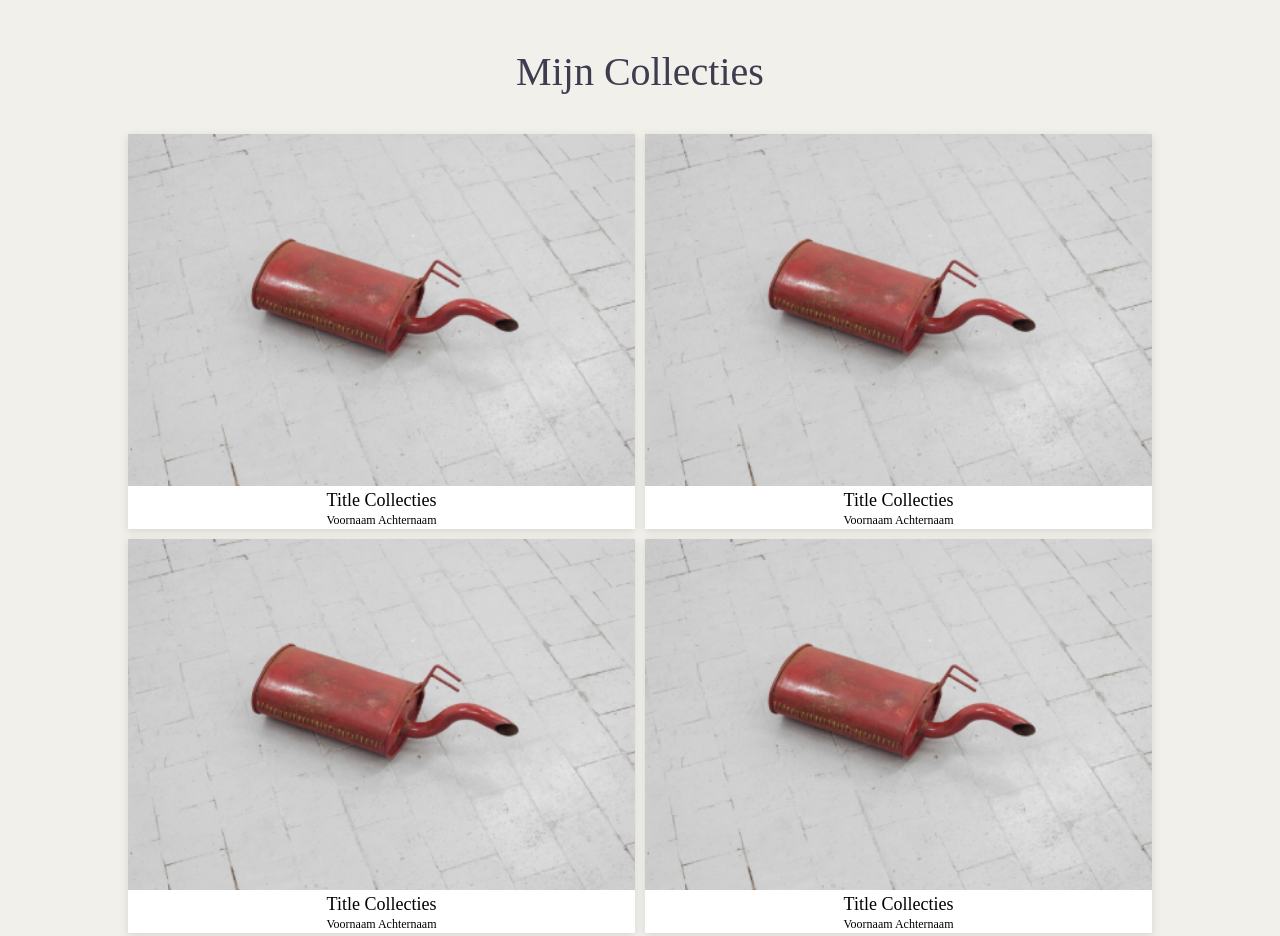
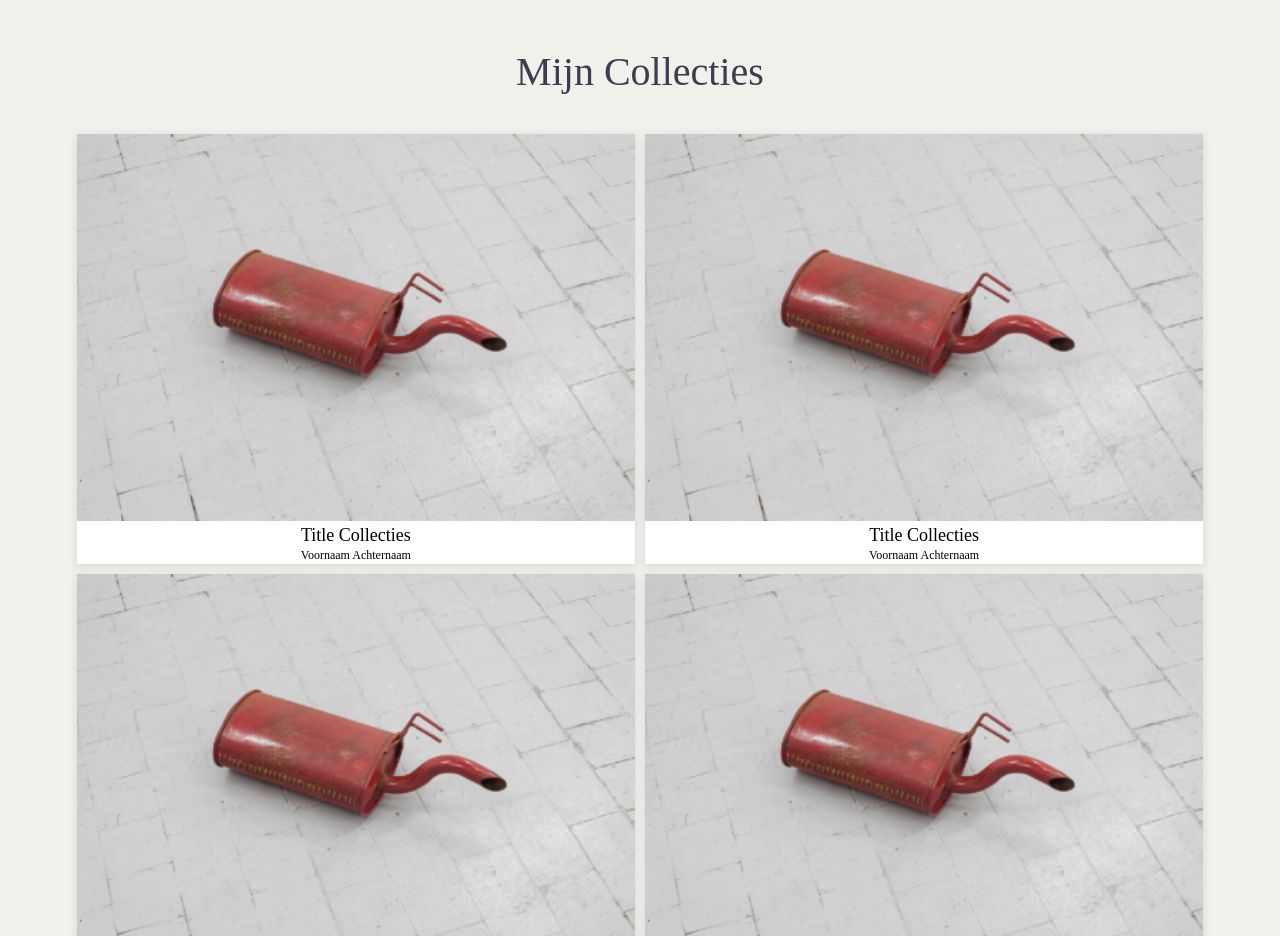
Before and after one commit to EHB-MCT/full-projects-3-art-science, a plain HTML site: page pages/profile.html in a window 1280 px wide. Shown: the part 940-1876 px from the top of the page. Drawn offline with Linux system fonts and the light colour scheme; a web font is replaced by a local one.

Commit message:
Width change

```diff
--- a/styles/profile.css
+++ b/styles/profile.css
@@ -106,7 +106,7 @@
     grid-template-columns: 1fr 1fr;
     grid-gap: 10px;
     margin: 0 auto;
-    width: 80%;
+    width: 88%;
 
 }
 
```
